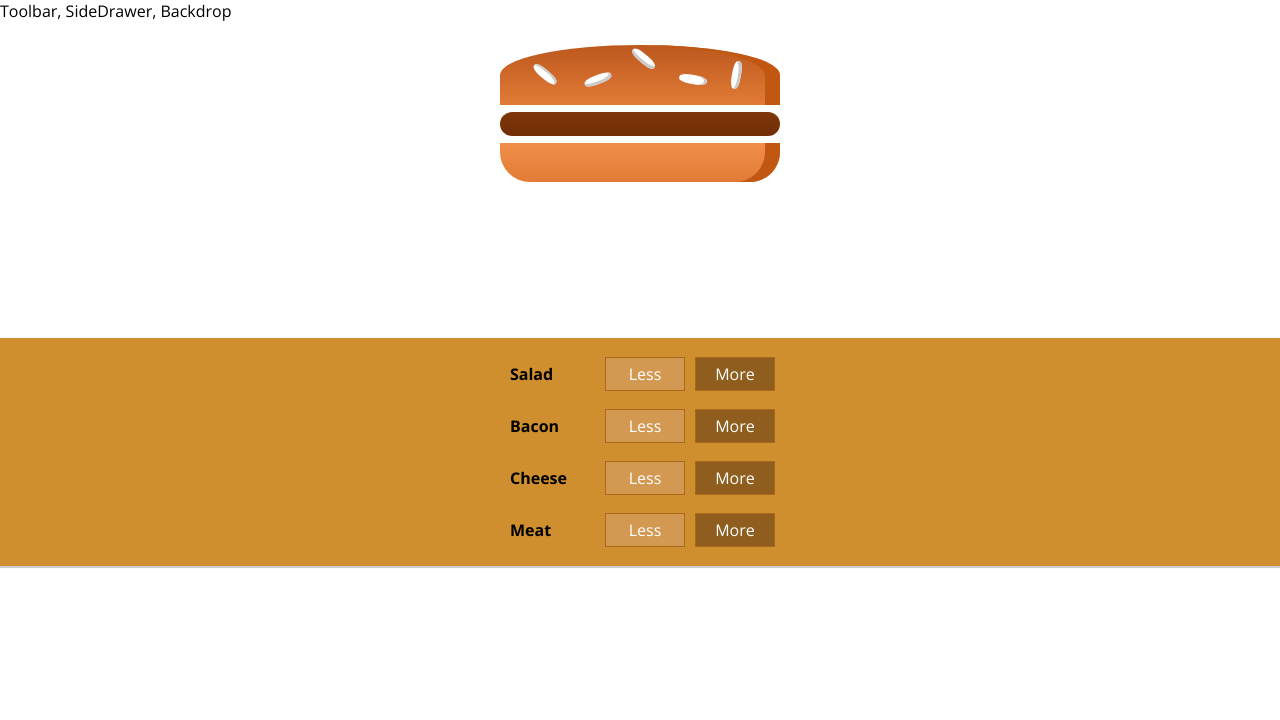
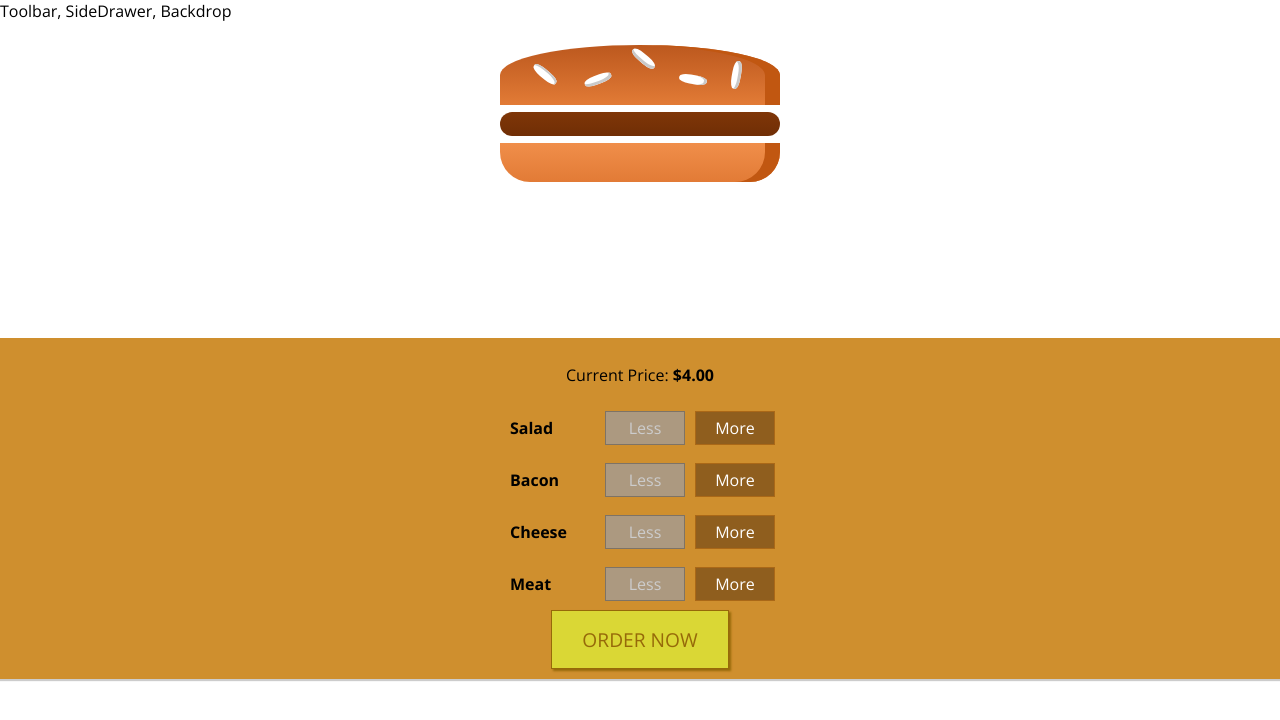
Before and after one commit to dbmarch/burger-builder, a React app: page / in a window 1280 px wide. Shown: the top 720 px of the page. Built offline with nearby package versions, Linux system fonts and the light colour scheme.

Commit message:
add order button

```diff
--- a/src/components/Burger/BuildControls/BuildControl/BuildControl.js
+++ b/src/components/Burger/BuildControls/BuildControl/BuildControl.js
@@ -4,8 +4,14 @@
 const buildControl = (props) => (
     <div className = {classes.BuildControl}>
             <div className= {classes.Label}> {props.label} </div>
-            <button className= {classes.Less} onClick= {props.removed}>Less</button>
-            <button className= {classes.More} onClick= {props.added}>More</button>
+            <button
+                className= {classes.Less}
+                onClick= {props.removed}
+                disabled = {props.disabled} >Less</button>
+            <button
+                className= {classes.More}
+                onClick= {props.added}
+                >More</button>
     </div>
 );
 
--- a/src/components/Burger/BuildControls/BuildControls.css
+++ b/src/components/Burger/BuildControls/BuildControls.css
@@ -8,3 +8,45 @@
     margin: auto;
     padding: 10px 0;
 }
+
+
+.OrderButton {
+    background-color: #DAD735;
+    outline: none;
+    cursor: pointer;
+    border: 1px solid #966909;
+    color: #966909;
+    font-family: inherit;
+    font-size: 1.2em;
+    padding: 15px 30px;
+    box-shadow: 2px 2px 2px #966909;
+}
+
+.OrderButton:hover, .OrderButton:active {
+    background-color: #A0DB41;
+    border: 1px solid #966909;
+    color: #966909;
+}
+
+.OrderButton:disabled {
+    background-color: #C7C6C6;
+    cursor: not-allowed;
+    border: 1px solid #ccc;
+    color: #888888;
+}
+
+.OrderButton:not(:disabled) {
+    animation: enable 0.3s linear;
+}
+
+@keyframes enable {
+    0% {
+        transform: scale(1);
+    }
+    60% {
+        transform: scale(1.1);
+    }
+    100% {
+        transform: scale(1);
+    }
+}
--- a/src/components/Burger/BuildControls/BuildControls.js
+++ b/src/components/Burger/BuildControls/BuildControls.js
@@ -11,15 +11,19 @@
 
 const BuildControls = (props) => {
 return <div className = {classes.BuildControls}>
+          <p> Current Price: <strong>${props.price.toFixed(2)}</strong> </p>
           {controls.map(ctrl => (
               <BuildControl
                    key = {ctrl.label}
                    label = {ctrl.label}
                    added = { () => props.ingredientAdded(ctrl.type)}
                    removed = { () => props.ingredientRemoved(ctrl.type)}
+                   disabled = {props.disabledInfo[ctrl.type]}
                    />
           ))}
-
+         <button
+            className = {classes.OrderButton}
+            disabled = {!props.purchasable}> ORDER NOW </button>
        </div> ;
 
 };
--- a/src/containers/BurgerBuilder/BurgerBuilder.js
+++ b/src/containers/BurgerBuilder/BurgerBuilder.js
@@ -20,8 +20,20 @@
             cheese: 0,
             meat: 1
         },
-        totalPrice: 4
+        totalPrice: 4,
+        purchaseable: true
 
+    }
+
+    updatePurchaseState (ingredients) {
+
+        const sum = Object.keys(ingredients)
+        .map(igKey => {
+            return ingredients[igKey];
+        })
+        .reduce((sum,el) => (sum + el), 0);
+        this.setState ({purchasable: sum > 0});
+        console.log ('purchasable:' , sum );
     }
 
     addIngredientHandler = (type) => {
@@ -35,16 +47,18 @@
         const newPrice = this.state.totalPrice + priceAddition;
         console.log ('add ', type, 'Price ', newPrice);
         this.setState ( {totalPrice: newPrice, ingredients: updatedIngredients});
+        this.updatePurchaseState(updatedIngredients);
     }
 
     removeIngredientHandler = (type) => {
-        var priceReduction = 0;
         const oldCount = this.state.ingredients[type];
-        var updatedCount = 0;
-        if (oldCount) {
-            updatedCount = oldCount -1;
-            priceReduction = INGREDIENT_PRICES[type];
+        if (oldCount <= 0) {
+            return;
         }
+        if (type === 'meat' && oldCount<= 1)
+            return;
+        var updatedCount = oldCount -1;
+        const priceReduction = INGREDIENT_PRICES[type];
         const updatedIngredients = {
             ...this.state.ingredients
         };
@@ -52,17 +66,28 @@
         const newPrice = this.state.totalPrice - priceReduction;
         console.log ('add ', type, 'Price ', newPrice);
         this.setState ( {totalPrice: newPrice, ingredients: updatedIngredients});
-
+        this.updatePurchaseState(updatedIngredients);
     }
 
     render () {
+        const disabledInfo = {
+            ...this.state.ingredients
+        };
+        for (let key in disabledInfo) {
+            disabledInfo[key]  = disabledInfo[key] <= (key === "meat" ? 1 : 0);
+        }
+
+        console.log (disabledInfo);
+        console.log ('purchasable ', this.state.purchasable);
         return (
             <Aux>
                 <Burger ingredients = {this.state.ingredients }  />
                 <BuildControls
                     ingredientAdded = {this.addIngredientHandler}
                     ingredientRemoved = {this.removeIngredientHandler}
-
+                    disabledInfo = {disabledInfo}
+                    purchasable = {this.state.purchaseable}
+                    price = {this.state.totalPrice}
                 />
             </Aux>
         )
```
